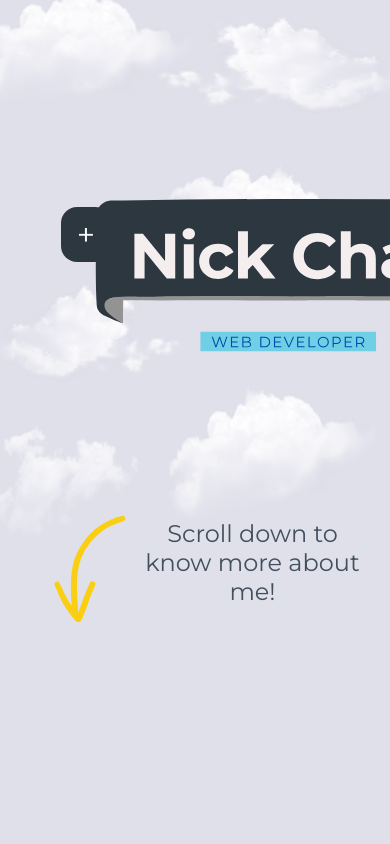
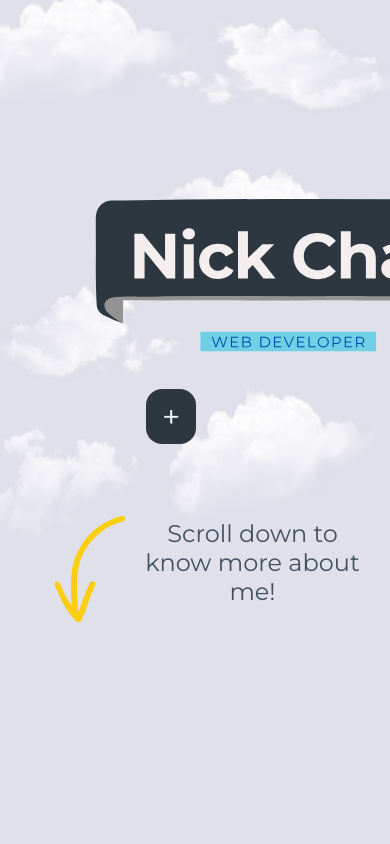
Before and after one commit to NickHChan/PortfolioPage, a Next.js app: page / in a window 390 px wide. Shown: the top 844 px of the page. Built offline with nearby package versions, Linux system fonts and the light colour scheme.

Commit message:
changed cinetrainer and allstar project images, rearranged footer postions to allow easier positioning

```diff
--- a/src/app/components/footer/Footer.module.css
+++ b/src/app/components/footer/Footer.module.css
@@ -3,18 +3,15 @@
     display: flex;
     justify-content: space-between;
     flex-direction: column;
-    width: fit-content;
-    height: fit-content;
     position: fixed;
-    margin: 4% auto;
     align-items: flex-end;
-    top: 17%;
+    bottom: 25rem;
     z-index: 100;
-    left: 8.5rem;
+    left: 3.2rem
 }
 
 .hoverMenu{
-    position: absolute;
+    position: relative;
     display: flex;
     justify-content: center;
     font-size: 2rem;
@@ -23,7 +20,7 @@
     border-radius: 1rem;
     border: transparent;
     color: #f7f7ffff;
-    top: 6rem;
+    right: 4rem
 }
 
 .hoverMenu:hover{
@@ -34,14 +31,14 @@
     display: flex;
     flex-direction: column;
     align-items: center;
-    margin-right: -4rem;
 }
 .subMenuBG{
     position: absolute;
     display: flex;
     height: 200px;
-    width: 200px;
-    right: -4rem;
+    width: 180px;
+    margin: 0;
+    padding: 0;
 }
 
 .button{
@@ -57,122 +54,3 @@
     scale: 1.19;
     color: rgb(233, 94, 233);
 }
-
-
-@media(max-width:3440px){
-    .footer{
-        left: 14.7rem;
-    }
-}
-@media(max-width:2560px){
-    .footer{
-        left: 9.4rem;
-    }
-}
-
-@media(max-width:1920px){
-    .footer{
-        left: 5rem;
-    }
-}
-@media(max-width:1680px){
-    .footer{
-        left: 2.1rem;
-    }
-}
-@media(max-width:1536px){
-    .footer{
-        left: 3rem;
-    }
-}
-@media(max-width:1440px){
-    .footer{
-        left: 2.2rem;
-    }
-}
-
-@media(max-width:1366px){
-    .footer{
-        left: 2.6rem;
-    }
-    .button{
-        font-size: 20px;
-    }
-    .hoverMenu{
-        left: 4.4rem;
-    }
-    .subMenuBG{
-        width: 180px;
-    }
-
-}
-@media(max-width:1280px){
-    .footer{
-        left: 2rem;
-    }
-
-}
-@media (max-width: 1024px){
-    .footer{
-        left: 3.4rem;
-    }
-    .subMenuBG{
-        margin-top: 0.3rem;
-    }
-
-}
-
-@media (max-width: 768px) {
-    .footer{
-        left: 2.4rem;
-    }
-    .button{
-        font-size: 20px;
-    }
-    .hoverMenu{
-        left: 3.4rem;
-        top: 4.5rem;
-    }
-    .button:hover{
-        scale: 1.1;
-    }
-    .subMenuBG{
-        width: 160px;
-    }
-}
-
-@media(max-width: 600px){
-    .footer{
-        left: 3.4rem;
-    }
-    .button{
-        font-size: 10px;
-    }
-    .hoverMenu{
-        top: 3rem;
-        left: 0.4rem;
-    }
-
-}
-@media (max-height: 568px) {
-    .footer{
-        top: 9rem;
-        left: 5.3rem;
-    }
-    .button{
-        font-size: 10px;
-    }
-    .hoverMenu{
-        top: 3rem;
-        left: 0.4rem;
-    }
-}
-
-@media (max-height:360px){
-    .footer{
-        left: 4.2rem;
-    }
-    .subMenuBG{
-        margin-top: 1rem;
-    }
-}
--- a/src/app/components/footer/Footer.tsx
+++ b/src/app/components/footer/Footer.tsx
@@ -119,7 +119,7 @@ const subMenuAnimation3 = {
                         onHoverStart={toggleHoverMenuOn}
                         onHoverEnd={toggleHoverMenuOff}
                         >
-                        <button className={styles.button} onClick={scrollToProject}>Projects</button>
+                        <button className={styles.button} onClick={scrollToProject}>PROJECTS</button>
                     </motion.div>
                     <motion.div
                         initial = 'close'
@@ -128,7 +128,7 @@ const subMenuAnimation3 = {
                         onHoverStart={toggleHoverMenuOn}
                         onHoverEnd={toggleHoverMenuOff}
                         >
-                        <button className={styles.button} onClick={scrollToAchievements}>Achievements</button>
+                        <button className={styles.button} onClick={scrollToAchievements}>ACHIEVEMENTS</button>
                     </motion.div>
                     <motion.div
                         initial = 'close'
@@ -137,7 +137,7 @@ const subMenuAnimation3 = {
                         onHoverStart={toggleHoverMenuOn}
                         onHoverEnd={toggleHoverMenuOff}
                         >
-                        <button className={styles.button} onClick={scrollToContactMe}>Contact Me</button>
+                        <button className={styles.button} onClick={scrollToContactMe}>CONTACT ME</button>
                     </motion.div>
             </section>
 
--- a/src/app/components/navBar/NavBar.module.css
+++ b/src/app/components/navBar/NavBar.module.css
@@ -10,7 +10,7 @@
     left: -10%;
     z-index: 100;
     font-family: 'montserrat';
-    top: 2rem;
+    top: 9rem;
 }
 
 .button{
--- a/src/app/components/projects/listOfProjects.ts
+++ b/src/app/components/projects/listOfProjects.ts
@@ -2,7 +2,7 @@ import { StaticImageData } from "next/image"
 import questionMark from '../../../images/question_marks.svg'
 import allStarsImg from '../../../images/allstars.staypluggedin.gg.webp'
 import chainLImage from '../../../images/ChainLPicture.webp'
-import cineTrainerImage from '../../../images/CineTrainerPic.webp'
+import cineTrainerImage from '../../../images/CineTrainerPicOg.webp'
 import nextJsSvg from '../../../images/svg/nextjs-icon-svgrepo-com.svg'
 import typeScriptSvg from '../../../images/svg/typescript-svgrepo-com.svg'
 import cssSvg from '../../../images/svg/css-3-svgrepo-com.svg'
--- a/src/app/components/reuse/Projectbase.module.css
+++ b/src/app/components/reuse/Projectbase.module.css
@@ -54,7 +54,7 @@
     color: black;
 }
 .header{
-    font-family: sans-serif;
+    font-family: Georgia, 'Times New Roman', Times, serif;
     font-weight: 600;
     font-size: 1.75rem;
 }
--- a/src/app/page.module.css
+++ b/src/app/page.module.css
@@ -75,6 +75,7 @@
   text-align: center;
 }
 .name{
+  font-family: Georgia, 'Times New Roman', Times, serif;
   font-size: 3rem;
   font-weight: 800;
   color: rgb(78, 85, 93);
@@ -83,6 +84,7 @@
   margin-left: -40px;
 }
 .subTitle1{
+  font-family: Georgia, 'Times New Roman', Times, serif;
   color: rgb(78, 85, 93);
   font-weight: 800;
   font-size: 3rem;
@@ -90,6 +92,7 @@
 
 }
 .subTitle2{
+  font-family: Georgia, 'Times New Roman', Times, serif;
   color: #dae6f5ff;
   font-size: 3rem;
   font-weight: 800;
--- a/src/app/page.tsx
+++ b/src/app/page.tsx
@@ -34,8 +34,8 @@ export default function Home() {
     }
     let yMax = Math.floor(window.screenY / 100)
     let imageFadeOutNumber = (((yMax+100) - (yPosition * 18)))
-    let imageSlideOutFadeNumber = (((yMax+100)-(yPosition * 50) )/100)
-    let imageSlideOutNumber = (((yMax+100) - (yPosition * 380)))
+    let imageSlideOutFadeNumber = (((yMax+100)-(yPosition * 48) )/100)
+    let imageSlideOutNumber = (((yMax+100) - (yPosition * 300)))
     let imageFadeInNumber = (((yPosition * 30) -(yMax+100))/100)
     let newNum = ((yMax - yPosition) * 1.5) + 90;
     setImageFadeOut(imageFadeOutNumber)
```
Also changed, not shown: src/images/CineTrainerPicOg.webp (added), src/images/allstars.staypluggedin.gg.webp.
